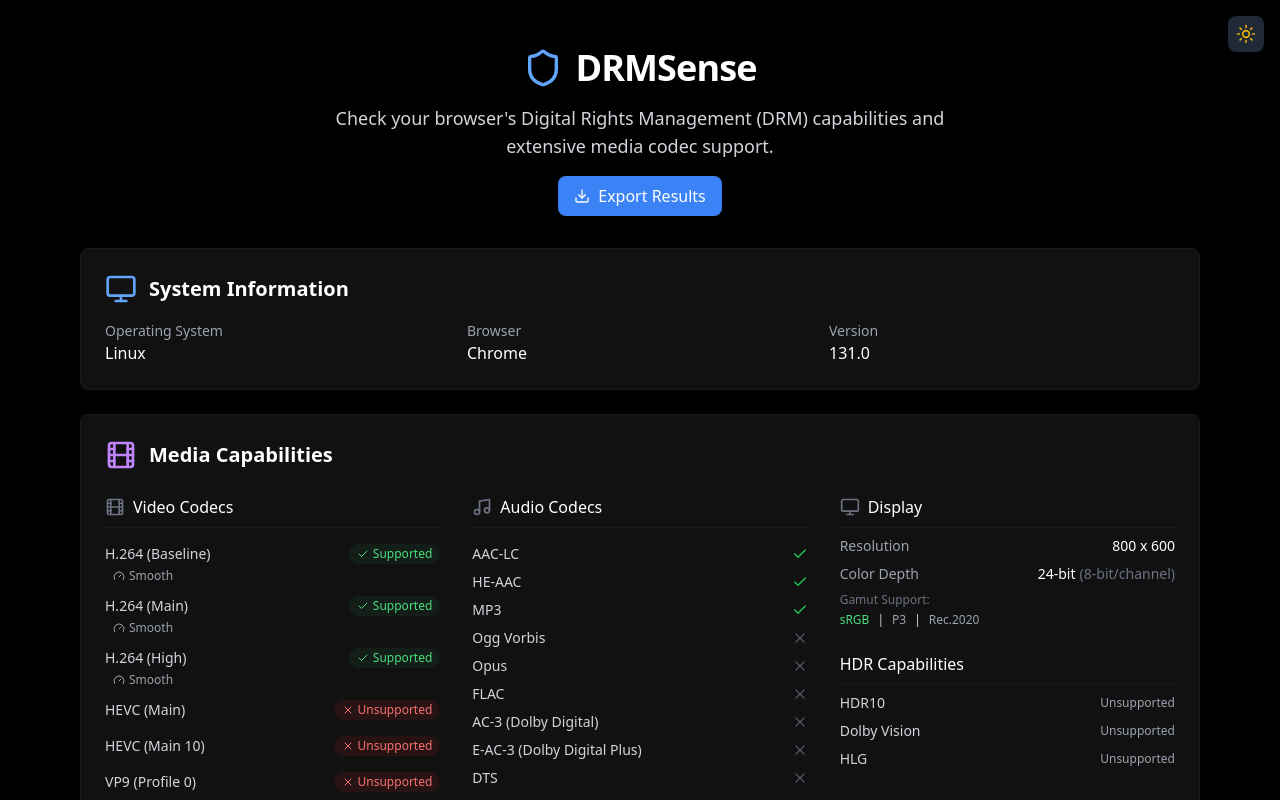
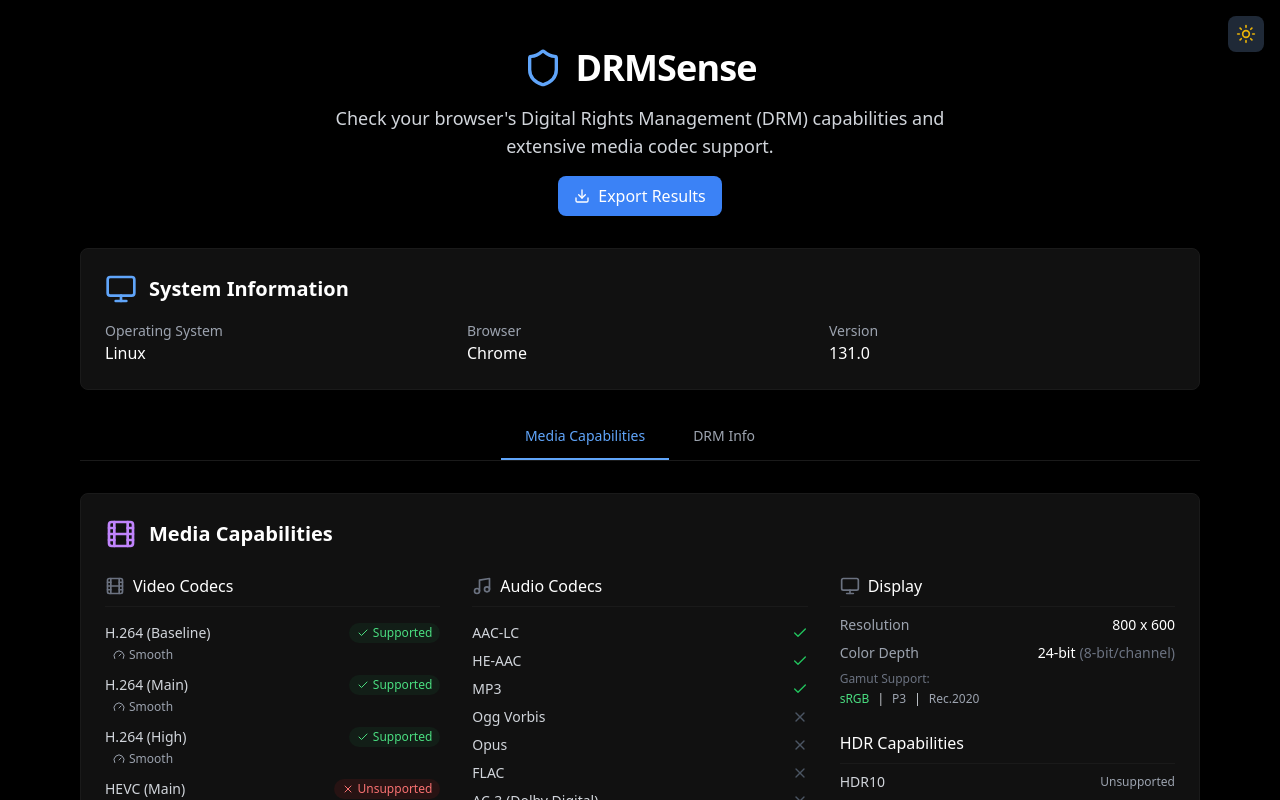
Before and after one commit to avikekk/DRMSense, a React (Vite) app: page / in a window 1280 px wide. Both pictures are taken after a click on the button "Toggle theme". Shown: the top 800 px of the page. Built offline with nearby package versions, Linux system fonts and the light colour scheme; a web font is replaced by a local one.

Commit message:
feat: implement tabbed navigation for Media Capabilities and DRM Info

```diff
--- a/src/App.tsx
+++ b/src/App.tsx
@@ -13,6 +13,8 @@
   const [mediaCapabilities, setMediaCapabilities] = useState<DetailedMediaCapabilities | null>(null);
   const [systemInfo, setSystemInfo] = useState<SystemInfo>({ os: '', browser: '', version: '' });
   const [loading, setLoading] = useState(true);
+
+  const [activeTab, setActiveTab] = useState<'media' | 'drm'>('media');
 
   useEffect(() => {
     async function checkDRM() {
@@ -79,16 +81,42 @@
           <>
             <SystemInfoCard info={systemInfo} />
 
-            {mediaCapabilities && (
-              <div className="mb-8">
+            {/* Tab Navigation */}
+            <div className="flex justify-center mb-8 border-b border-gray-200 dark:border-dark-700">
+              <button
+                onClick={() => setActiveTab('media')}
+                className={`px-6 py-3 font-medium text-sm transition-colors border-b-2 ${activeTab === 'media'
+                    ? 'border-blue-600 text-blue-600 dark:text-blue-400 dark:border-blue-400'
+                    : 'border-transparent text-gray-500 hover:text-gray-700 dark:text-gray-400 dark:hover:text-gray-300'
+                  }`}
+              >
+                Media Capabilities
+              </button>
+              <button
+                onClick={() => setActiveTab('drm')}
+                className={`px-6 py-3 font-medium text-sm transition-colors border-b-2 ${activeTab === 'drm'
+                    ? 'border-blue-600 text-blue-600 dark:text-blue-400 dark:border-blue-400'
+                    : 'border-transparent text-gray-500 hover:text-gray-700 dark:text-gray-400 dark:hover:text-gray-300'
+                  }`}
+              >
+                DRM Info
+              </button>
+            </div>
+
+            <div className="min-h-[400px]">
+              {activeTab === 'media' && mediaCapabilities && (
+                <div className="animate-fade-in">
                   <MediaCapabilitiesCard capabilities={mediaCapabilities} />
                 </div>
               )}
 
-            <div className="grid grid-cols-1 md:grid-cols-2 lg:grid-cols-3 gap-6">
+              {activeTab === 'drm' && (
+                <div className="grid grid-cols-1 md:grid-cols-2 lg:grid-cols-3 gap-6 animate-fade-in">
                   {drmSystems.map((system) => (
                     <DRMCard key={system.name} system={system} />
                   ))}
+                </div>
+              )}
             </div>
           </>
         )}
```
Also changed, not shown: 3 other files (tests, documents, lock files or other folders). Lines whose indentation alone changed are shown as unchanged.
